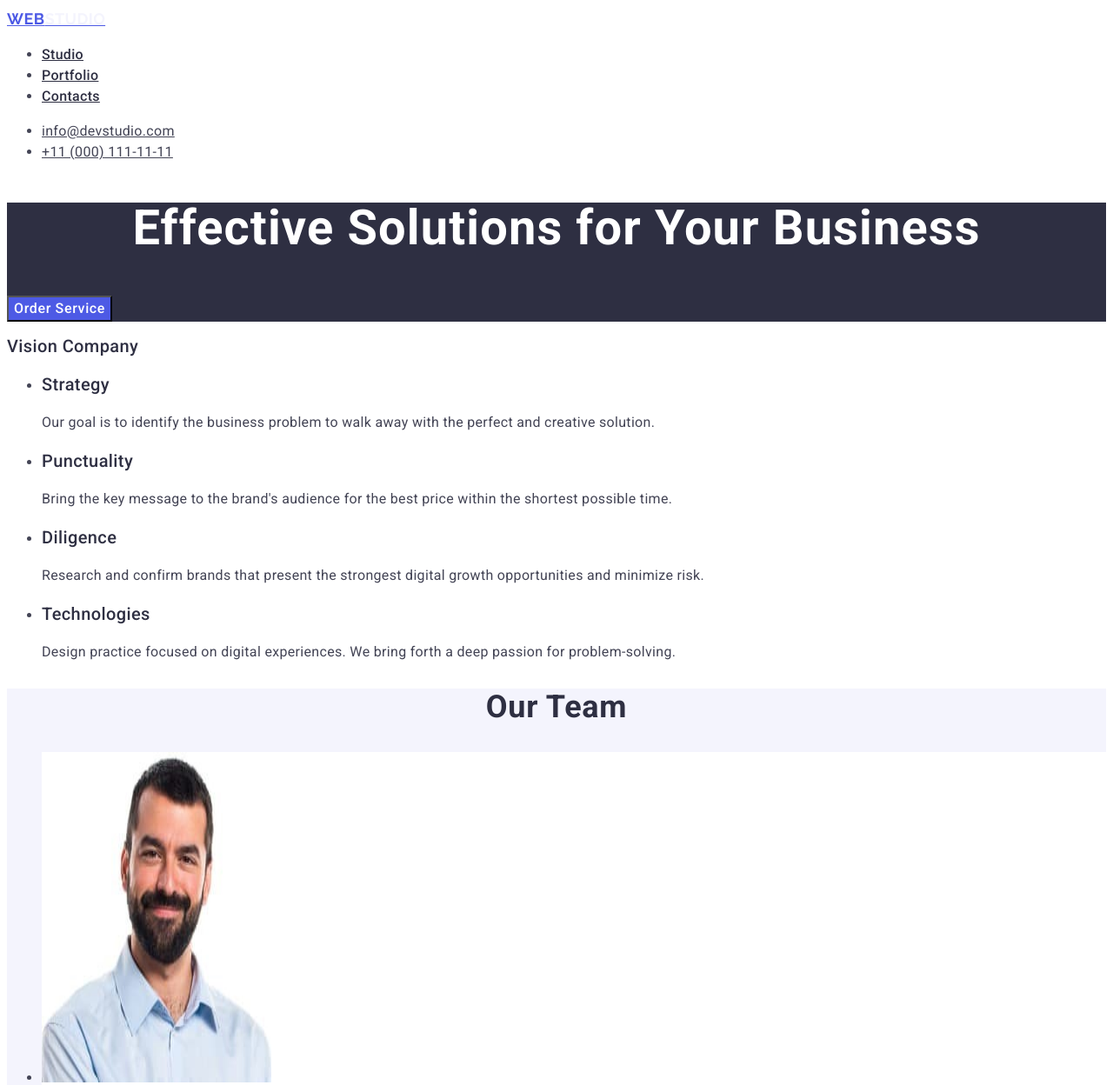
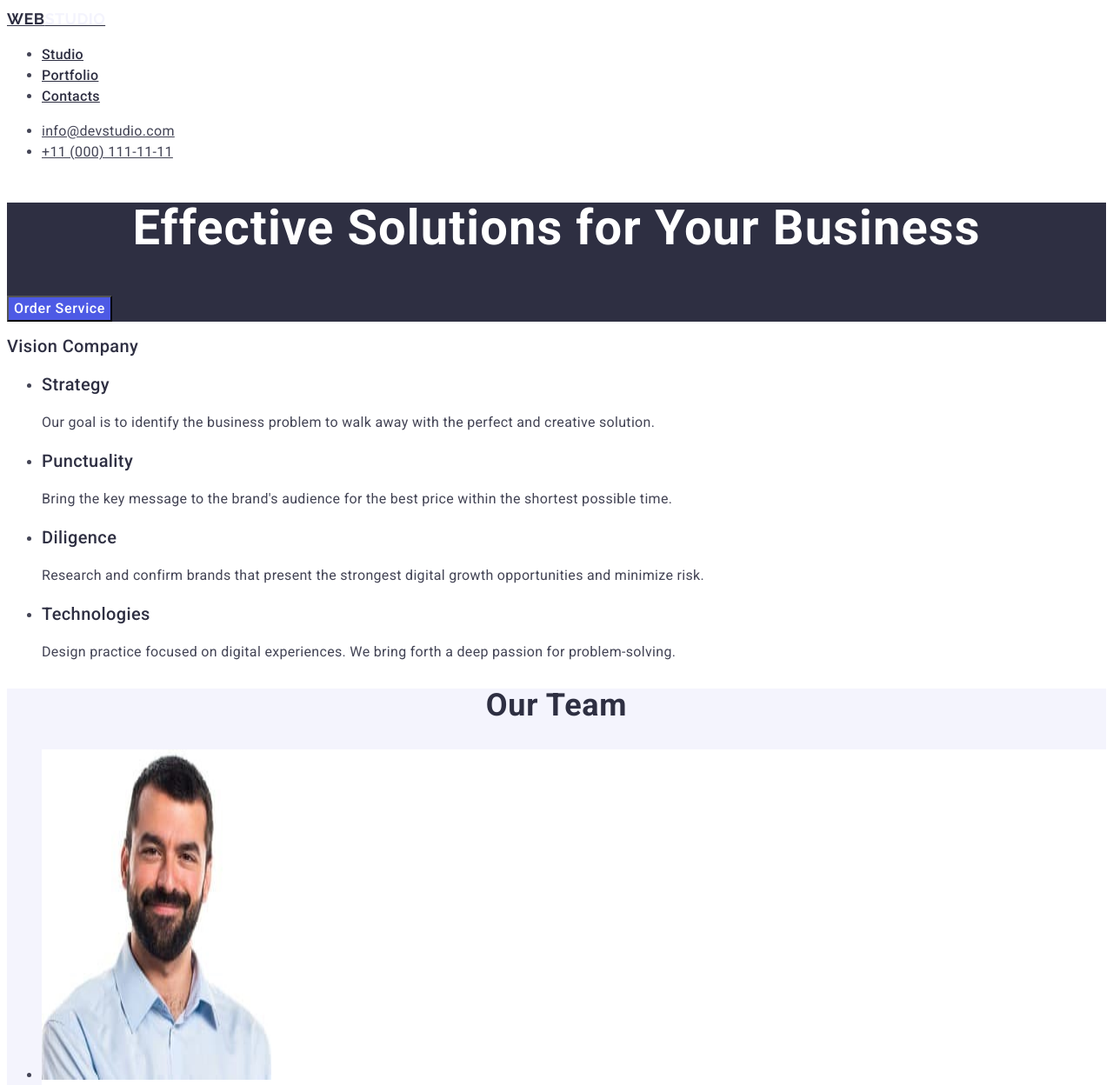
Before and after one commit to BFajkis/goit-markup-hw-02, a plain HTML site: page index.html in a window 1280 px wide. Shown: the top 1248 px of the page at 87% size. Drawn offline with Linux system fonts and the light colour scheme.

Commit message:
Update styles.css

```diff
--- a/styles.css
+++ b/styles.css
@@ -13,7 +13,7 @@ body{
     line-height: 1.17;
     letter-spacing: 0.03em;
     text-transform: uppercase;
-    color: #4d5ae5;
+    color: #2e2f42;
 }
 
 .secend_pice_logo{
@@ -102,7 +102,7 @@ color: #FFFFFF;
 }
 .thirt-section-h2{
     font-size: 36px;
-    line-height: 1.2;
+    line-height: 1.11;
     letter-spacing: 0.02em;
     text-transform: capitalize;
     color: #2e2f42;
```
